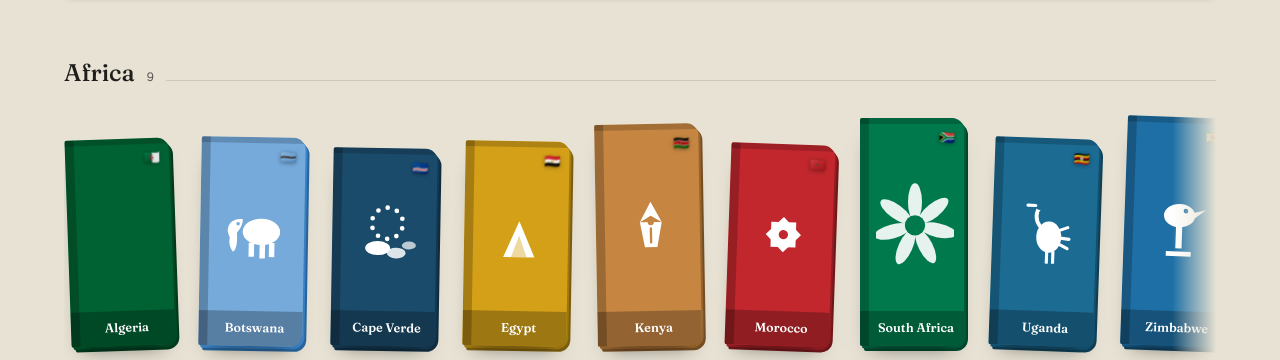
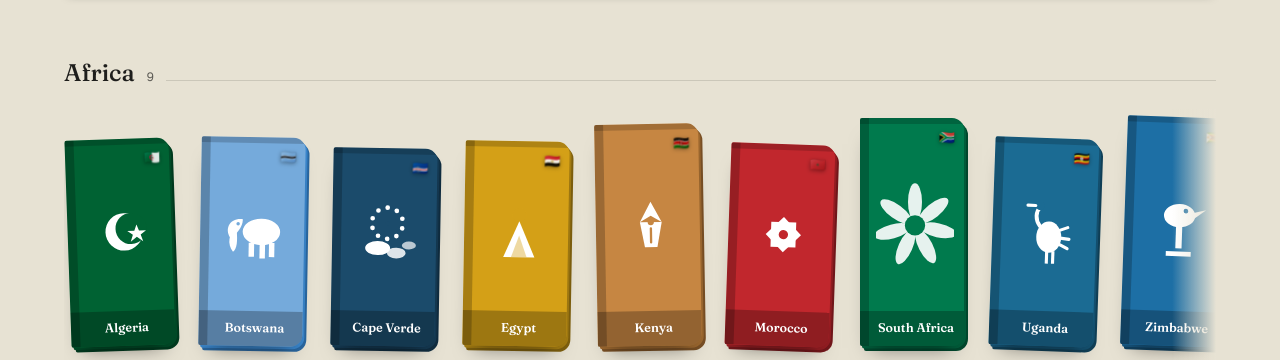
Before and after one commit to jorgediazok/the-culture-atlas, a Next.js app: page /en in a window 1280 px wide. Shown: the part 1559-1919 px from the top of the page. Built offline with nearby package versions, Linux system fonts and the light colour scheme; what @mui/material-nextjs would draw is missing.

Commit message:
Fix broken crescent-moon path in Algeria's book cover emblem

```diff
--- a/src/illustrations/emblems.tsx
+++ b/src/illustrations/emblems.tsx
@@ -497,8 +497,9 @@ const Egypt: EmblemComponent = ({ accentColor }) => (
 
 const Algeria: EmblemComponent = ({ accentColor }) => (
   <svg viewBox="0 0 100 110" width="100%" height="100%">
-    <path d="M62 30 A24 24 0 1 0 62 80 A19 19 0 1 1 62 30 Z" fill="#fff" />
-    <path d="M68 46 L71 54 L80 54 L73 59 L76 68 L68 62 L60 68 L63 59 L56 54 L65 54 Z" fill={accentColor} />
+    <circle cx="52" cy="55" r="24" fill="#fff" />
+    <circle cx="61" cy="51" r="20" fill={accentColor} />
+    <path d="M68 46 L71 54 L80 54 L73 59 L76 68 L68 62 L60 68 L63 59 L56 54 L65 54 Z" fill="#fff" />
   </svg>
 );
 
```
